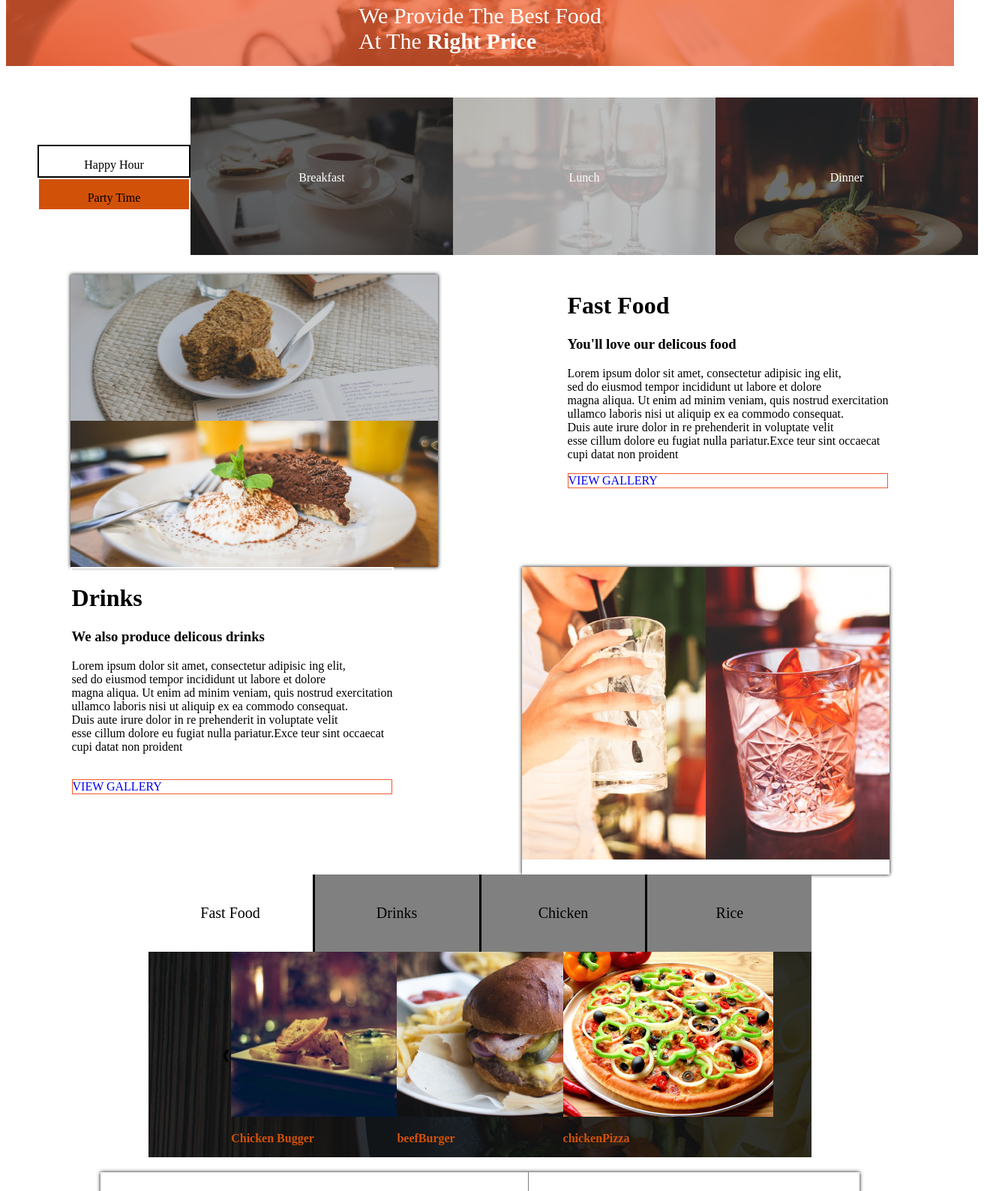
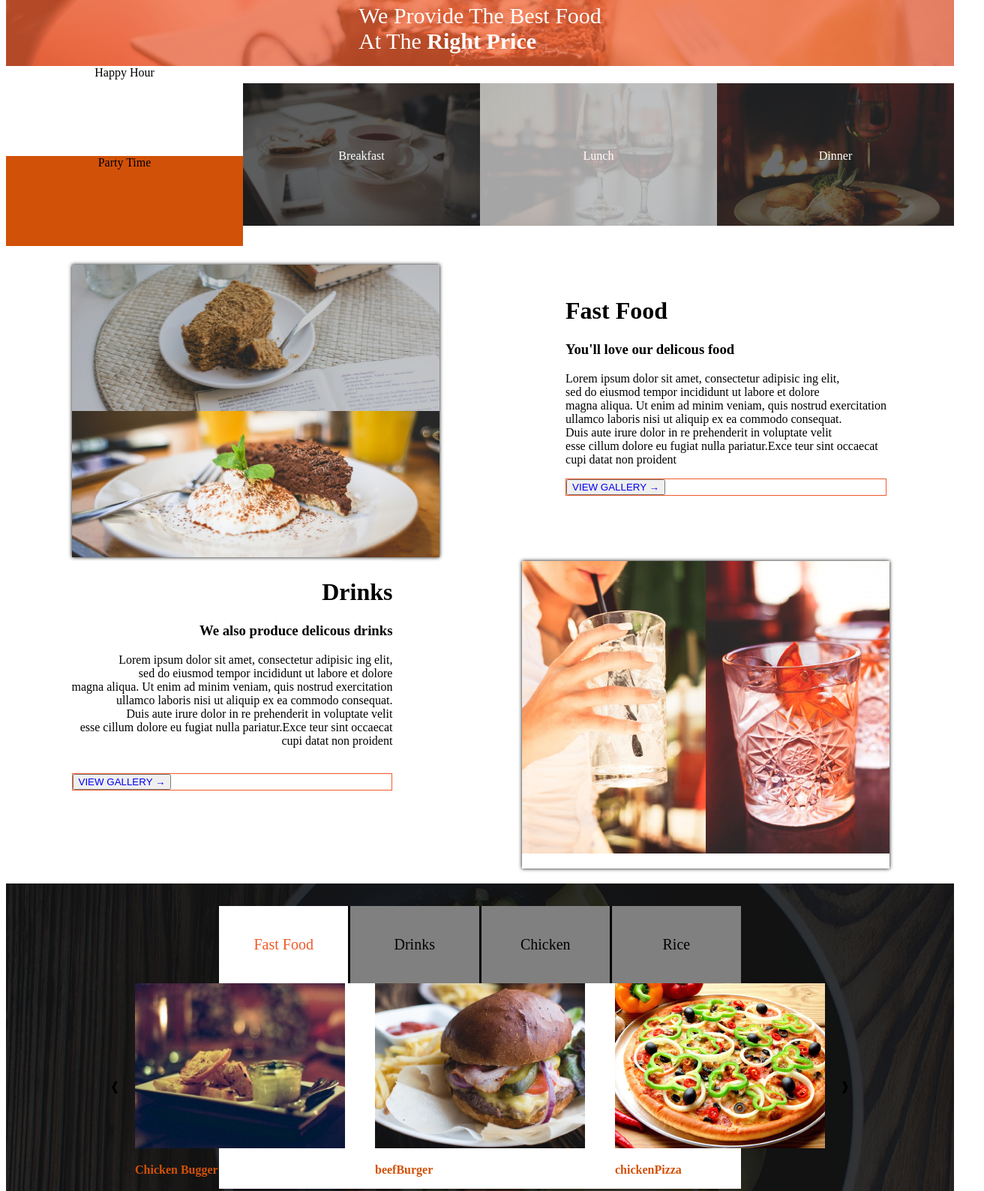
Before and after one commit to dan-mutua/Anitas-Kitchen, a plain HTML site: page index.html in a window 1280 px wide. Shown: the part 320-1908 px from the top of the page at 75% size, 1312 px wide, since content can reach past the window. Drawn offline with Linux system fonts and the light colour scheme.

Commit message:
it will style the foods

```diff
--- a/index.html
+++ b/index.html
@@ -24,13 +24,13 @@
             </div>
             </div>
             <div id="tabs">
-                <div class="list">
+
                     <div id="hpp">
-                        <div class="happyhour">
-                            <p>Happy Hour</p>
+                        <div class="hr">
+                            Happy Hour
                         </div>
                         <div class="pt">
-                            <p>Party Time</p>
+                            Party Time
                         </div>
                     </div>
 
@@ -51,7 +51,7 @@
                         <div class="dinnertext">
                         <p>Dinner</p>
                     </div>
-                </div>
+
             </div>
             </div>
             <div id="fastfood">
@@ -71,7 +71,7 @@
                     cupi datat non proident<br>
                 </p>
                     <div class="vg1">
-                        <a href="gallery.html">VIEW GALLERY</a>
+                       <button> <a href="gallery.html">VIEW GALLERY →</a> </button>
                     </div>
                 </div>
 
@@ -92,7 +92,7 @@
                             esse cillum dolore eu fugiat nulla pariatur.Exce teur sint occaecat<br>
                             cupi datat non proident</P><br>
                             <div class="vg1">
-                                <a href="gallery.html">VIEW GALLERY</a>
+                                <button><a href="gallery.html">VIEW GALLERY →</a></button>
                             </div>
                         </div>
                         <div class="madrinks">
@@ -109,7 +109,7 @@
                             </div>
                         </div>
                         <div class="st">
-                            <div id="tabsz">
+
                                 <div class="menub">
                                     <div class="fastfood">
                                         <p>Fast Food</p>
@@ -148,10 +148,6 @@
                                         <p> &#10097;</p>
                                     </div>
                                 </div>
-                        </div>
-
-
-
 
                           </div>
 
--- a/style.css
+++ b/style.css
@@ -21,19 +21,8 @@
      color: #ffffff;
      font-size: 30px;
  }
- .list{
-     display: flex;
-     flex-direction: row;
-     justify-content: space-between;
-     margin: 20px 20px 0;
-     height: 100%;
-     text-align: center;
-     position:relative;
-     border: 2px solid #ffffff;
-     align-items: center;
- }
+
 #tabs>.list>#hpp>.happyhour{
-    border: 2px solid black;
     text-align: center;
     height: 40px;
     width: 200px;
@@ -53,11 +42,12 @@
     height:auto;
 }
 .pt{
-    border: 2px solid white;
+    color: black;
     background-color:#D25108;
     text-align: center;
-    height: 40px;
-    width: 200px;
+    width: 25%;
+    height: 50%;
+
 }
 .lunchtext{
     transform: translate(-50%,-50%);
@@ -106,6 +96,8 @@
     display: flex;
     flex-direction: row;
     justify-content: space-around;
+    margin-top: 20px;
+    padding: 5px;
 
 }
 .imgs{
@@ -119,12 +111,14 @@
 
 .fastfoodp{
     border: 2px solid #ffffff;
+    margin-top: 20px;
 }
 
 #drink{
     display: flex;
     flex-direction: row;
     justify-content: space-around;
+    margin-bottom: 20px;
 
 
 }
@@ -143,6 +137,7 @@
 .drinksww{
     border: 2px solid #ffffff;
     float: left;
+    text-align: right;
 }
 /*
 #lss{
@@ -161,7 +156,7 @@
 
 .vg2{
 
-    border-color: #D25108;
+    color: #F15A29;
 }
 
 #tabz{
@@ -188,27 +183,12 @@
 .tabs{
     display: flex;
     flex-direction: row;
-    justify-content: space-between;
-
 }
 
 .cb{
     color: #D25108;
 }
 
-.menub{
-    display: flex;
-    border: 2px;
-    color:black;
-    padding: 0;
-    margin: 0;
-    width: 100%;
-
-    text-align: center;
-
-
-
-}
 .menub p {
     display: inline-block;
     font-size: 20px;
@@ -220,13 +200,23 @@
 #tabs{
     display: flex;
     flex-direction: row;
-    margin: auto;
-    width: 100%;
-     padding: 20px 20px 20px 20px;
+    height: 100%;
+    text-align: center;
+    /* position:relative; */
     align-items: center;
-    justify-content: space-around;
 }
 
+#tabs div{
+    width: 100%;
+}
+
+#tabs img{
+    width: 100%;
+    height: 100%;
+}
+.tabs div{
+    width:25%;
+}
 #footer{
     background-color:  #F15A29;
     color: #ffffff;
@@ -262,14 +252,14 @@
     text-decoration: none;
 }
 
-.st{
+ .st{
     background-image: url("./assets-20210611T050526Z-001/assets/backgrounds/foodsBg.jpg");
-    margin-left: auto;
-    margin-right: auto;
-    border: blue;
-    width: 70%;
-    height: 30%;
+    display: flex;
     flex-direction: column;
+    width: 100%;
+    justify-content: center;
+    align-items: center;
+    /* align-items:center; */
 
 }
 
@@ -291,16 +281,40 @@
 #customers{
     border-right: solid grey 1px;
 }
-.tabsz{
+#tabsz{
     display: flex;
+    background-image: url("./assets-20210611T050526Z-001/assets/backgrounds/foodsBg.jpg");
+    width: 59.5%;
+    flex-direction: column;
+    justify-content:space-between;
+    background-size:50%;
+}
+
+.menub{
+    display: flex;
+    border: 1px;
+    color:black;
+    padding: 0;
+    margin-top: 30px;
+    width: 55%;
+    text-align: center;
+
+
 
 }
 
 .tabsimg{
-    display: flex;
-    justify-content: center;
+    display: inline-flex;
+    width: 55%;
     align-items: center;
-    background-color:;
+    /* background-color: */
+    justify-content:center;
+    margin-left: auto;
+    margin-right: auto;
+    position:relative;
+    background-color: white;
+    margin-bottom: 30px;
+
 }
 
 .topfooter{
@@ -316,12 +330,14 @@
 }
 
 .cb{
-    width: 25%;
+    padding: 0 20px;
+    left: 20px;
 
 }
 
 .fastfood{
     background-color: #ffffff;
+    color: #F15A29;
 }
 
 .drinks{
@@ -333,4 +349,31 @@
     display: flex;
     border: 2px solid #F15A29;
     border-width: thin;
+    color: #F15A29;
 }
+
+
+.hr{
+    width: 25%;
+    height: 50%;
+    justify-content: center;
+    text-align: center;
+}
+
+.footerimages{
+    display: flex;
+    margin-left: 50%;
+    margin-right: 50%;
+}
+.ss{
+    color: #F15A29;
+}
+
+#hpp{
+    width: 394px;
+    height: 240px;
+
+}
+button{
+    color: #F15A29;
+}
```
Lines whose indentation alone changed are shown as unchanged.
